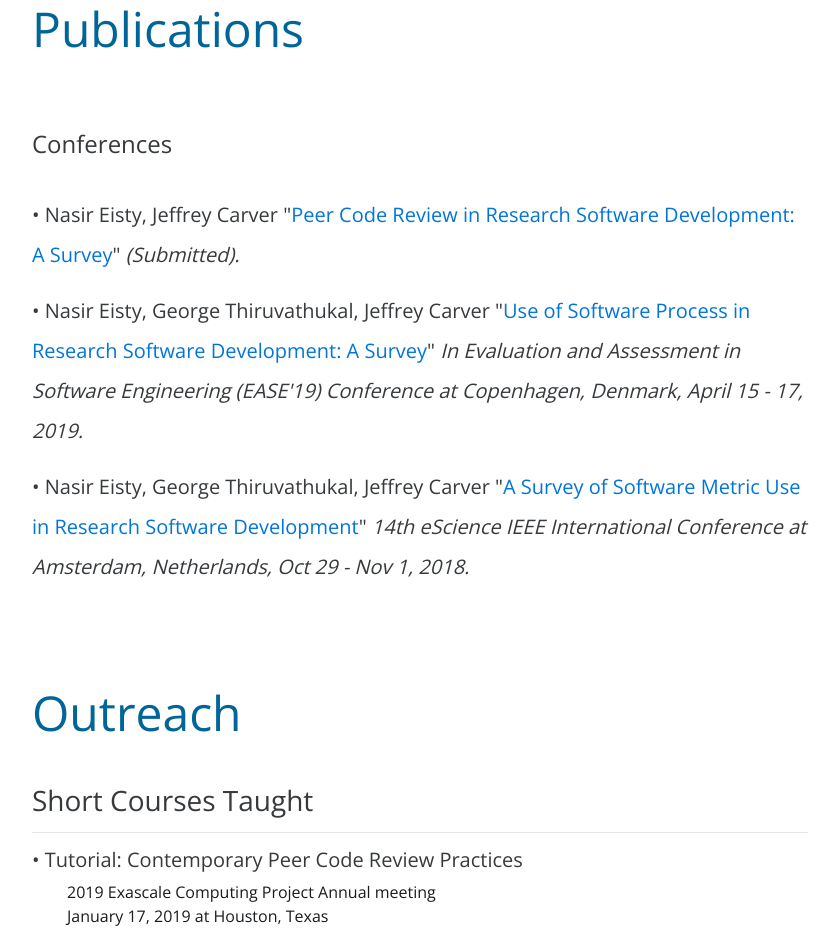
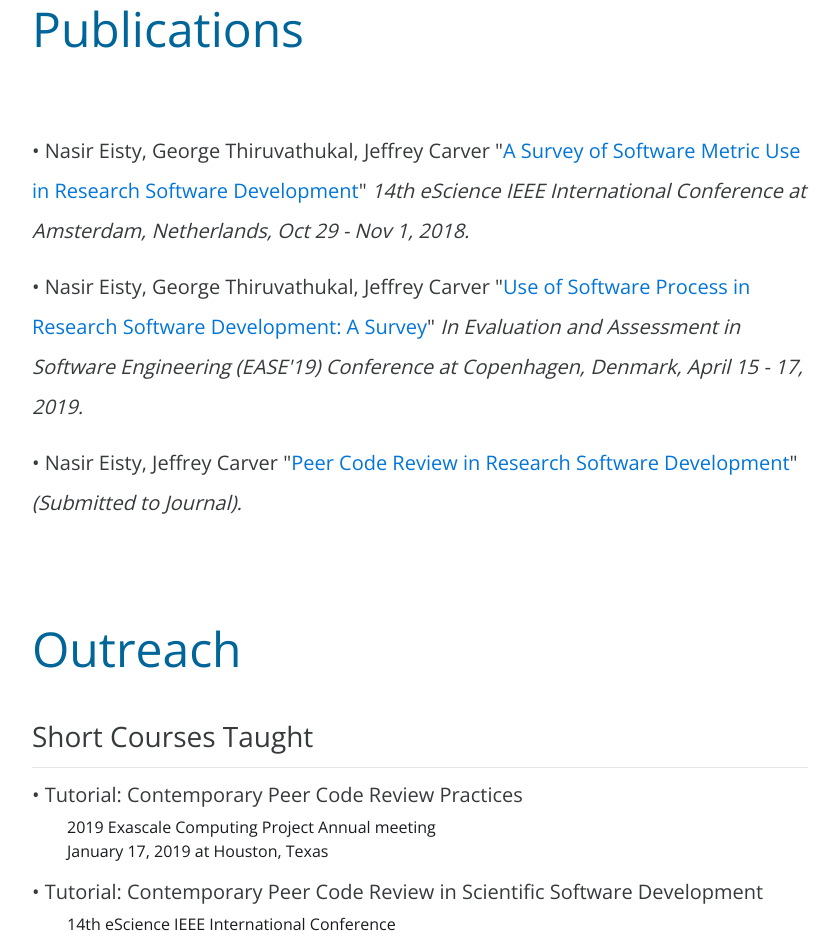
Before and after one commit to neisty/neisty.github.io, a plain HTML site: page index.html in a window 1280 px wide. Shown: the part 2596-3527 px from the top of the page, without its empty margins (432-1272 px from the left). Drawn offline with nearby package versions, Linux system fonts and the light colour scheme.

Commit message:
Updted publicaiton section

```diff
--- a/index.html
+++ b/index.html
@@ -136,14 +136,11 @@ http://www.templatemo.com/tm-501-neaty
                                     <header>
                                         <h2 class="tm-blue-text tm-welcome-title tm-margin-b-45">Publications</h2>
                                     </header>
+
                                     </br>
-                                        <h4>Conferences</h4>
-                                    </br>
-                                    <p class="info1"><span>&bull;</span> Nasir Eisty, Jeffrey Carver "<a href = "https://" target ="_blank">Peer Code Review in Research Software Development: A Survey</a>"  <i>(Submitted).</i></p>
+                                    <p class="info1"><span>&bull;</span> Nasir Eisty, George Thiruvathukal, Jeffrey Carver "<a href = "https://ieeexplore.ieee.org/document/8588655" target ="_blank">A Survey of Software Metric Use in Research Software Development</a>"  <i>14th eScience IEEE International Conference at Amsterdam, Netherlands, Oct 29 - Nov 1, 2018.</i></p>
                                     <p class="info1"><span>&bull;</span> Nasir Eisty, George Thiruvathukal, Jeffrey Carver "<a href = "https://doi.org/10.1145/3319008.3319351" target ="_blank">Use of Software Process in Research Software Development: A Survey</a>"  <i>In Evaluation and Assessment in Software Engineering (EASE'19) Conference at Copenhagen, Denmark, April 15 - 17, 2019.</i></p>
-                                    <p class="info1"><span>&bull;</span> Nasir Eisty, George Thiruvathukal, Jeffrey Carver "<a href = "https://ieeexplore.ieee.org/document/8588655" target ="_blank">A Survey of Software Metric Use in Research Software Development</a>"  <i>14th eScience IEEE International Conference at Amsterdam, Netherlands, Oct 29 - Nov 1, 2018.</i></p>
-
-
+                                    <p class="info1"><span>&bull;</span> Nasir Eisty, Jeffrey Carver "<a href = "https://" target ="_blank">Peer Code Review in Research Software Development</a>"  <i>(Submitted to Journal).</i></p>
                             </section>
 
 
```
